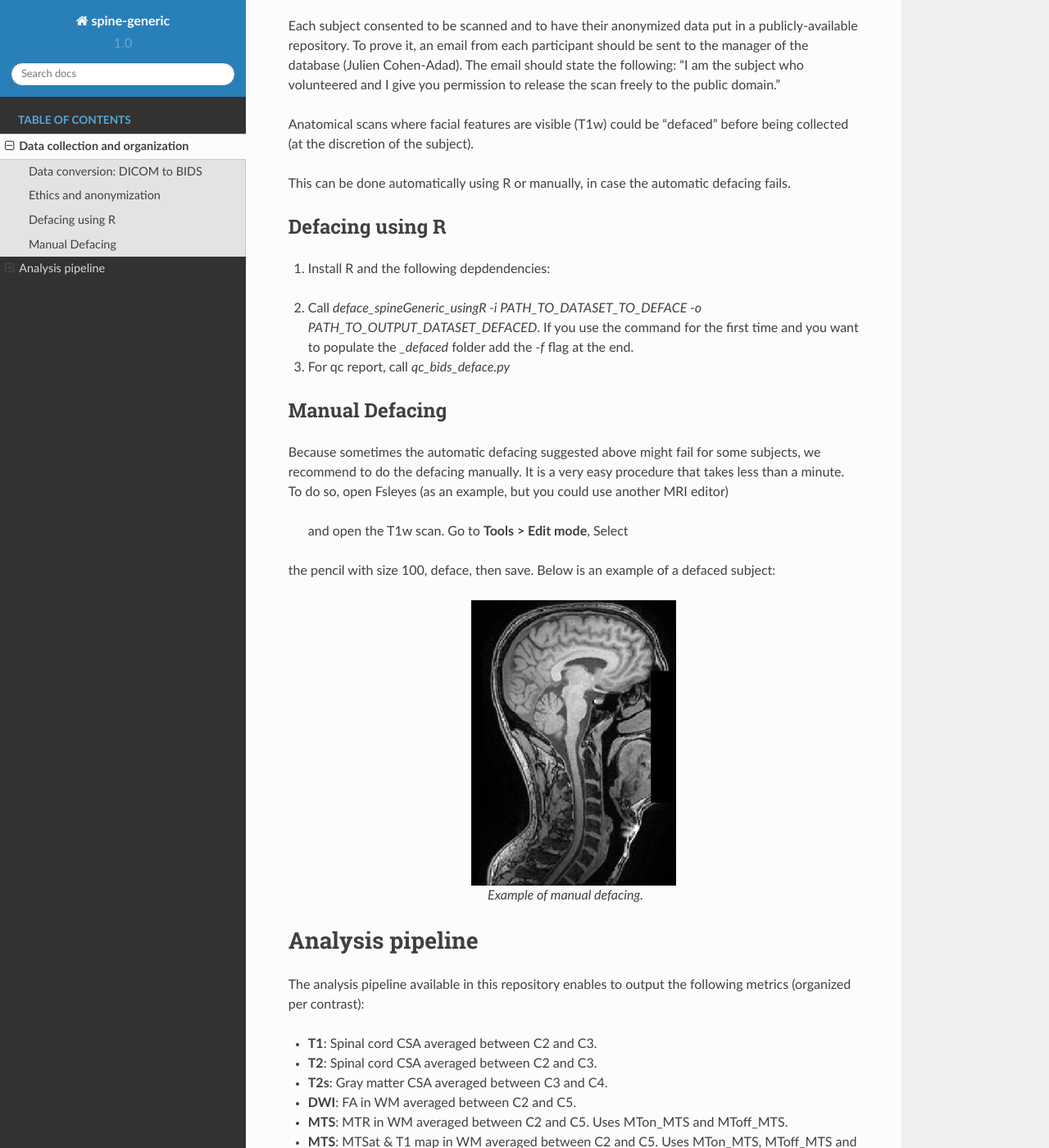
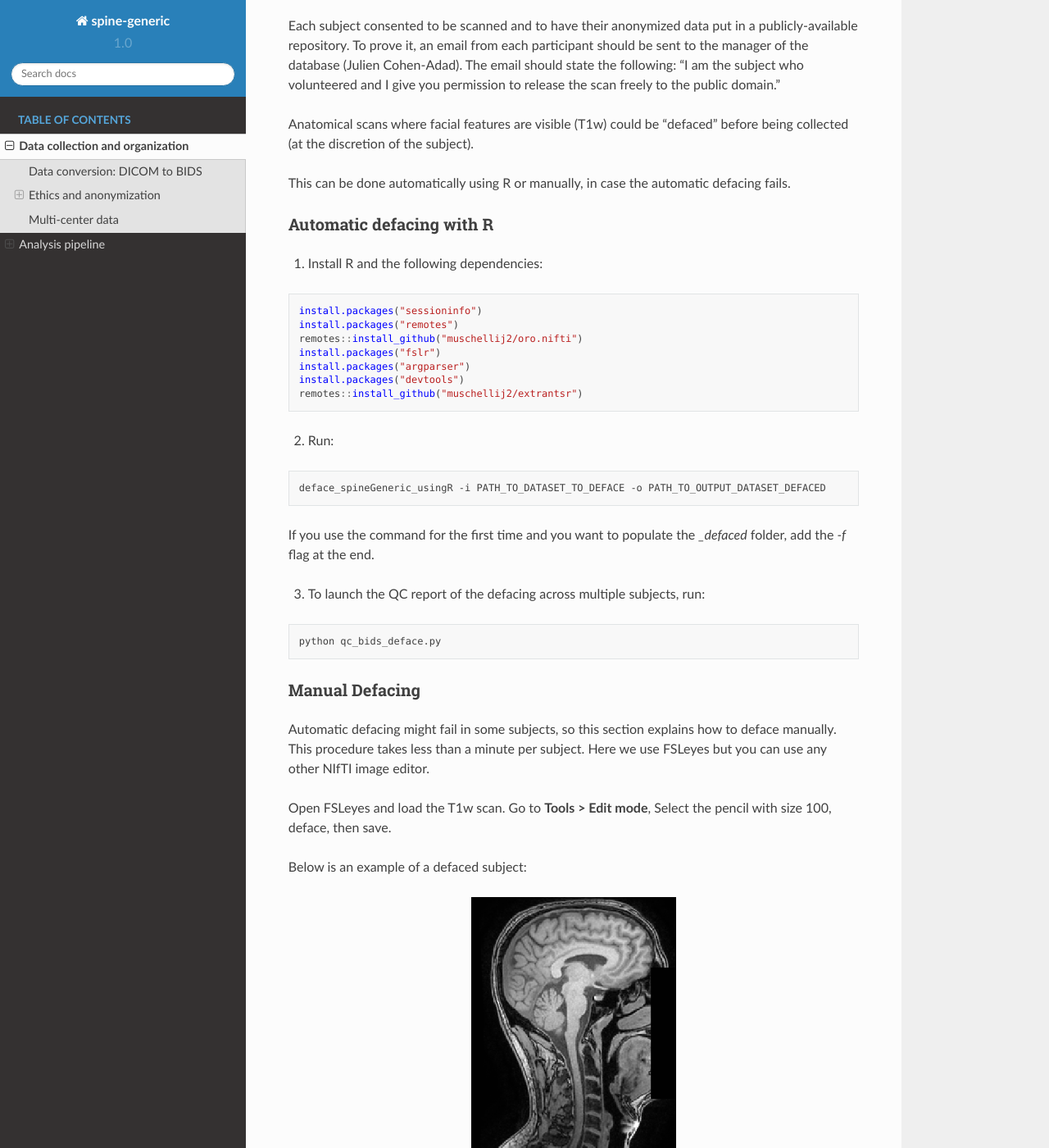
Before and after one commit to spine-generic/spine-generic, a Sphinx documentation site: the page built from docs/documentation.rst, in a window 1280 px wide and 1400 px high, scrolled down 2574 px. Shown: the whole window at 82% size. Built offline with Sphinx 7.4.7 and the Read the Docs theme 2.0.0, drawn with Linux system fonts in a browser that asks for light colours; some of the changed text lies outside the part shown.

Commit message:
Updated doc and process_data with new sct_run_batch

```diff
--- a/docs/documentation.rst
+++ b/docs/documentation.rst
@@ -155,12 +155,14 @@
 This can be done automatically using R or manually, in case the automatic
 defacing fails.
 
-Defacing using R
-------------------------
 
-1. Install R and the following depdendencies:
+Automatic defacing with R
+^^^^^^^^^^^^^^^^^^^^^^^^^
+
+1. Install R and the following dependencies:
 
 .. code-block:: R
+
   install.packages("sessioninfo")
   install.packages("remotes")
   remotes::install_github("muschellij2/oro.nifti")
@@ -169,21 +171,32 @@
   install.packages("devtools")
   remotes::install_github("muschellij2/extrantsr")
 
+2. Run:
 
-2. Call `deface_spineGeneric_usingR -i PATH_TO_DATASET_TO_DEFACE -o PATH_TO_OUTPUT_DATASET_DEFACED`. If you use the command for the first time and you want to populate the `_defaced` folder add the `-f` flag at the end.
+.. code-block:: bash
 
-3. For qc report, call `qc_bids_deface.py`
+  deface_spineGeneric_usingR -i PATH_TO_DATASET_TO_DEFACE -o PATH_TO_OUTPUT_DATASET_DEFACED
+
+If you use the command for the first time and you want to populate the `_defaced` folder, add the `-f` flag at the end.
+
+3. To launch the QC report of the defacing across multiple subjects, run:
+
+.. code-block:: bash
+
+  python qc_bids_deface.py
+
 
 Manual Defacing
-------------------------
+^^^^^^^^^^^^^^^
 
-Because sometimes the automatic defacing suggested above might
-fail for some subjects, we recommend to do the defacing manually.
-It is a very easy procedure that takes less than a minute. To do so,
-open Fsleyes (as an example, but you could use another MRI editor)
- and open the T1w scan. Go to **Tools > Edit mode**, Select
-the pencil with size 100, deface, then save. Below is an example of a
-defaced subject:
+Automatic defacing might fail in some subjects, so this section explains how
+to deface manually. This procedure takes less than a minute per subject. Here
+we use FSLeyes but you can use any other NIfTI image editor.
+
+Open FSLeyes and load the T1w scan. Go to **Tools > Edit mode**, Select
+the pencil with size 100, deface, then save.
+
+Below is an example of a defaced subject:
 
 .. figure:: _static/example_defacing.png
    :alt: example\_defacing
@@ -192,11 +205,23 @@
 
    Example of manual defacing.
 
+
+Multi-center data
+-----------------
+
+In the context of this project, the following dataset have been acquired and are
+available as open-access (MIT license):
+
+- `Multi-center, single-subject <https://openneuro.org/datasets/ds002393>`__
+- `Multi-center, multi-subject <https://openneuro.org/datasets/ds001919>`__
+
+
+
 Analysis pipeline
 =================
 
-The analysis pipeline available in this repository enables to output the
-following metrics (organized per contrast):
+This repository includes a collection of scripts to analyse BIDS-structured
+MRI data and output the following metrics for each contrast:
 
 -  **T1**: Spinal cord CSA averaged between C2 and C3.
 -  **T2**: Spinal cord CSA averaged between C2 and C3.
@@ -214,27 +239,16 @@
 
 MANDATORY:
 
-- For processing: `SCT 4.1.0 <https://github.com/neuropoly/spinalcordtoolbox/releases/tag/4.1.0>`__.
+- For processing: `SCT 4.3.0 <https://github.com/neuropoly/spinalcordtoolbox/releases/tag/4.3.0>`__.
 - For generating figures: Python >= 3.6
 
 OPTIONAL:
 
 - `FSLeyes <https://fsl.fmrib.ox.ac.uk/fsl/fslwiki/FSLeyes>`__ for correcting segmentations.
-- `GNU parallel <https://www.gnu.org/software/parallel/>`__ for processing multiple subjects in parallel.
 
 
-Example datasets
-----------------
-
-As a starting point, you could use either of these example datasets:
-
-- `Multi-center, single-subject <https://openneuro.org/datasets/ds002393>`__
-- `Multi-center, multi-subject <https://openneuro.org/datasets/ds001919>`__
-
-
-
-How to run
-----------
+Getting started
+---------------
 
 Download (or ``git clone``) this repository:
 
@@ -249,25 +263,22 @@
   cd spine-generic
   pip install -e .
 
-Go outside of this git repos and create a folder where outputs will be created
+.. note::
+   If you prefer to preserve your default Python's libraries, you could first
+   create a `virtual environment <https://docs.python.org/3/tutorial/venv.html>`_, and then run the commands above.
+
+Create a folder where results will be generated (feel free to modify the
+destination).
 
 .. code-block:: bash
 
   mkdir ~/spineGeneric_results
-  cp processing/parameters_template.sh ~/spineGeneric_results/parameters.sh
-  cd ~/spineGeneric_results
-
-Edit the parameter file and modify the variables according to your needs:
-
-.. code-block:: bash
-
-  edit parameters.sh
 
 Launch processing:
 
 .. code-block:: bash
 
-  sct_run_batch parameters.sh process_data.sh
+  sct_run_batch -jobs -1 -path-data ~/data/spineGeneric_6subj/ -path-output ~/spineGeneric_results/ processing/process_data.sh
 
 
 
```
Also changed, not shown: 2 other files.
